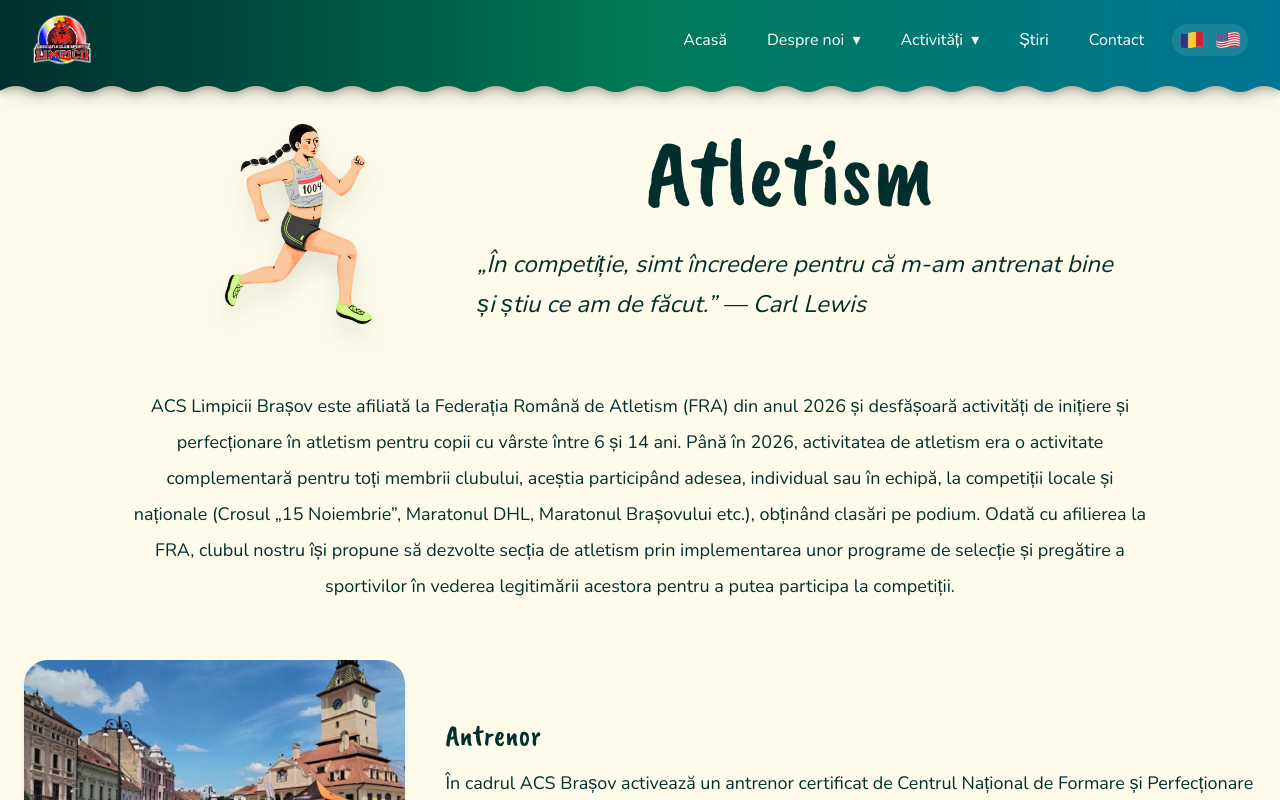
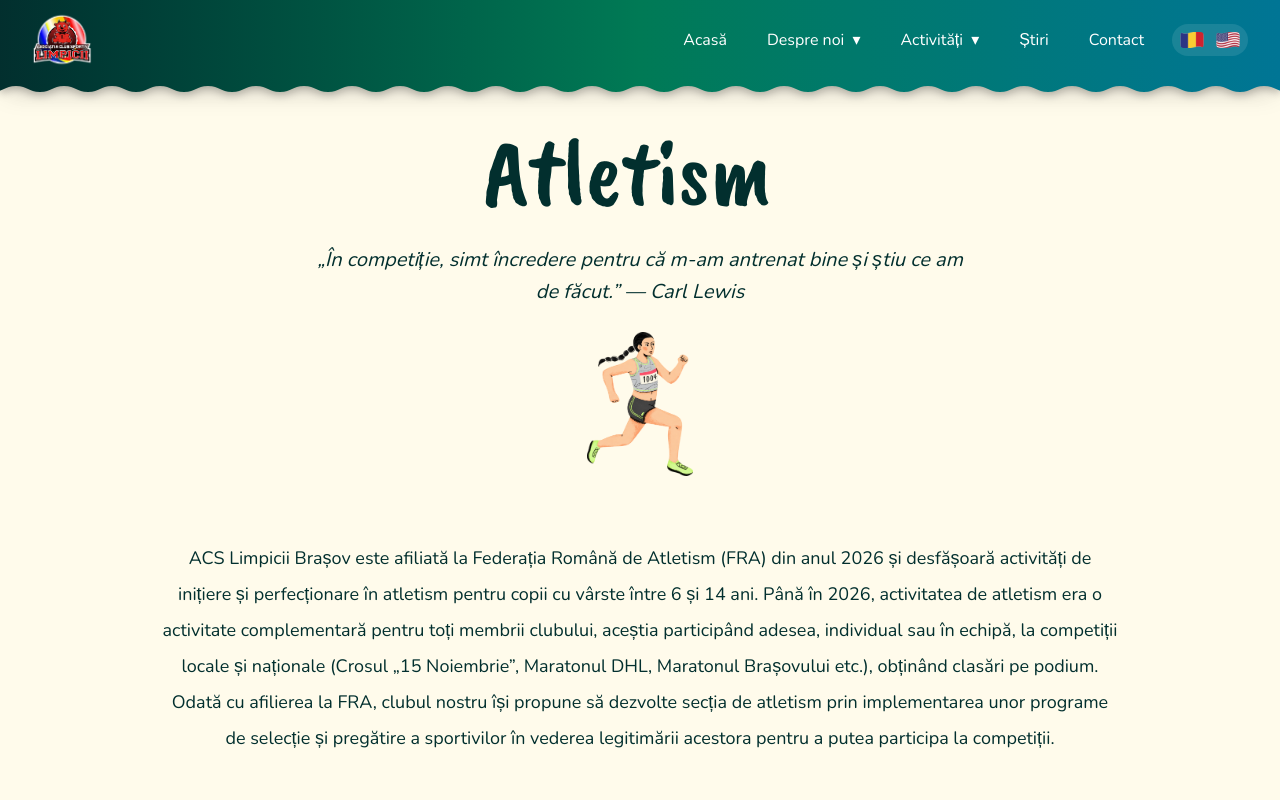
Before and after one commit to anndra17/Limpicii, an Angular app in the folder Frontend/: page /activities/athletics in a window 1280 px wide. Shown: the top 800 px of the page. Built offline with nearby package versions, Linux system fonts and the light colour scheme.

Commit message:
Update activity-hero.component.html

```diff
--- a/Frontend/src/app/features/activities/activity-hero.component.html
+++ b/Frontend/src/app/features/activities/activity-hero.component.html
@@ -1,16 +1,17 @@
 <main class="overflow-hidden bg-amber-50 text-teal-950">
-  <section class="mx-auto grid max-w-5xl items-center gap-5 px-6 pb-6 pt-10 md:grid-cols-[minmax(14rem,0.45fr)_minmax(0,1fr)] md:gap-8 md:pb-8 md:pt-14" aria-labelledby="activity-title">
-    <div class="order-2 mx-auto w-full max-w-2xl md:order-2">
+  <div class="mx-auto w-full max-w-5xl px-6 md:px-8">
+  <section class="pb-6 pt-10 md:pb-8 md:pt-14" aria-labelledby="activity-title">
+    <div class="mx-auto w-full max-w-2xl">
       <h1 id="activity-title" class="mx-auto text-center text-7xl font-bold text-teal-950 md:-translate-x-3 md:text-8xl">{{ title() }}</h1>
-      <p class="mx-auto mt-4 max-w-2xl text-center text-base italic leading-7 text-teal-950 md:mx-0 md:mt-6 md:text-left md:text-2xl md:leading-10">{{ copy().intro }}</p>
+      <p class="mx-auto mt-4 max-w-2xl text-center text-sm italic leading-6 text-teal-950 md:mt-6 md:text-xl md:leading-8">{{ copy().intro }}</p>
     </div>
-    <div class="relative order-1 mx-auto aspect-[4/3] w-full max-w-sm md:order-1 md:aspect-auto md:h-full md:max-w-none" aria-hidden="true">
-      <img [src]="illustration()" alt="" fetchpriority="high" class="absolute inset-0 h-full w-full object-contain drop-shadow-[0_14px_12px_rgba(4,47,46,0.12)]" />
+    <div class="mt-4 flex justify-center md:mt-6" aria-hidden="true">
+      <img [src]="illustration()" alt="" class="h-28 w-auto max-w-full object-contain md:h-36" />
     </div>
   </section>
 
-  <section class="bg-amber-50 px-6 py-6 md:py-8" aria-labelledby="activity-description-title">
-    <div class="mx-auto max-w-5xl">
+  <section class="py-6 md:py-8" aria-labelledby="activity-description-title">
+    <div>
       <h2 id="activity-description-title" class="sr-only">{{ labels().about }}</h2>
       <p class="text-center text-base leading-8 text-teal-950 md:text-lg md:leading-9">{{ copy().description }}</p>
       @if (copy().additionalDescription) {
@@ -19,7 +20,7 @@
     </div>
   </section>
 
-  <section class="mx-auto max-w-7xl space-y-8 px-6 pb-8 pt-4 md:space-y-10 md:pb-10 md:pt-6" [attr.aria-label]="title()">
+  <section class="space-y-8 pb-8 pt-4 md:space-y-10 md:pb-10 md:pt-6" [attr.aria-label]="title()">
     @if (copy().trainer) {
       <article class="grid items-center gap-6 md:grid-cols-[minmax(16rem,0.8fr)_minmax(0,1.7fr)] md:gap-10" aria-labelledby="activity-trainer-title">
         <img [src]="trainerImage()" [alt]="title()" fetchpriority="high" class="aspect-[4/3] w-full rounded-3xl object-cover shadow-md md:aspect-[5/4]" />
@@ -42,10 +43,11 @@
     }
 
     @if (copy().extra) {
-      <article class="mx-auto w-full max-w-5xl border-t border-emerald-200 pt-8" aria-labelledby="activity-extra-title">
+      <article class="w-full border-t border-emerald-200 pt-8" aria-labelledby="activity-extra-title">
         <h2 id="activity-extra-title" class="mb-3 text-center text-2xl font-bold text-teal-950 md:text-3xl">{{ labels().extra }}</h2>
         <p class="whitespace-pre-line text-center text-base leading-8 text-teal-950 md:text-lg md:leading-9">{{ copy().extra }}</p>
       </article>
     }
   </section>
+  </div>
 </main>
```
